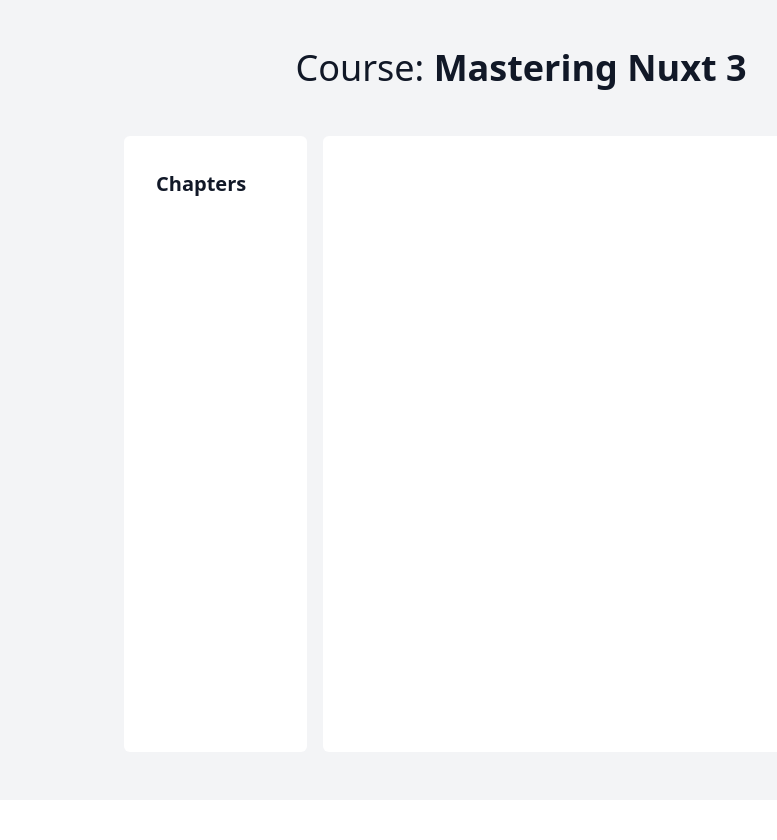
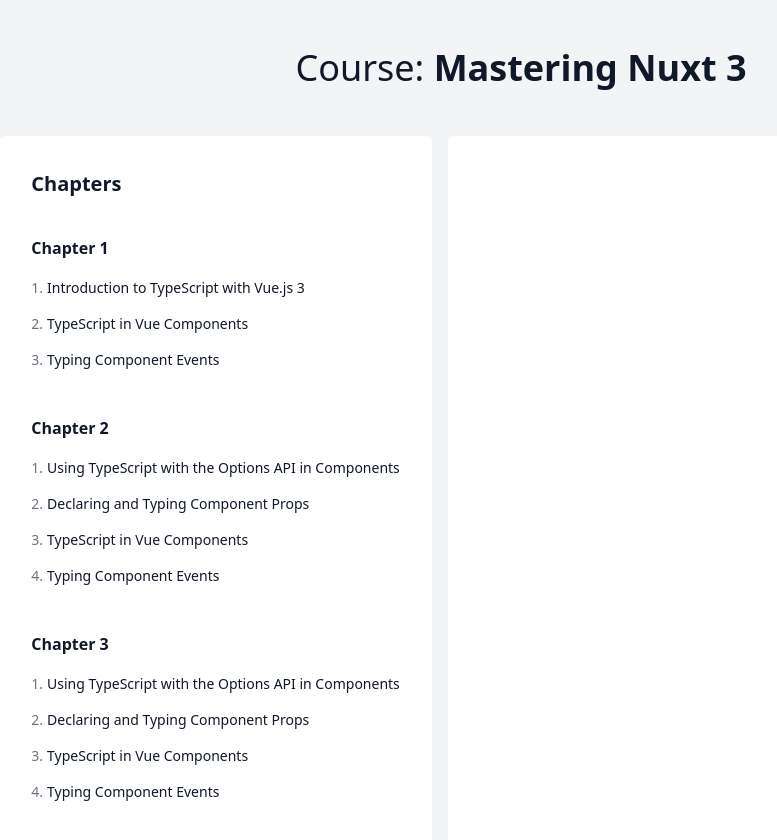
Before and after one commit to akhfih/learn-mastering-nuxt3, a Nuxt app: page /course in a window 1280 px wide. Shown: the top 840 px of the page, without its empty margins (119-896 px from the left). Before the commit the page ends 800 px from the top, so only its background shows below. Built offline with nearby package versions, Linux system fonts and the light colour scheme.

Commit message:
1-9 Navigating with NuxtLink

```diff
--- a/pages/course.vue
+++ b/pages/course.vue
@@ -16,7 +16,22 @@
         class="prose mr-4 p-8 bg-white rounded-md min-w-[20ch] flex flex-col"
       >
         <h3>Chapters</h3>
-        <!-- All the lessons for the course listed here -->
+        <div
+          class="space-y-1 mb-4 flex flex-col"
+          v-for="chapter in chapters"
+          :key="chapter.slug"
+        >
+          <h4>{{ chapter.title }}</h4>
+          <NuxtLink
+            v-for="(lesson, index) in chapter.lessons"
+            :key="lesson.slug"
+            class="flex flex-row space-x-1 no-underline prose-sm font-normal py-1 px-4 -mx-4"
+            :to="`/course/chapter/${chapter.slug}/lesson/${lesson.slug}`"
+          >
+            <span class="text-gray-500">{{ index + 1 }}.</span>
+            <span>{{ lesson.title }}</span>
+          </NuxtLink>
+        </div>
       </div>
 
       <div class="prose p-12 bg-white rounded-md w-[65ch]">
@@ -25,3 +40,7 @@
     </div>
   </div>
 </template>
+
+<script setup>
+const { chapters } = useCourse();
+</script>
```
